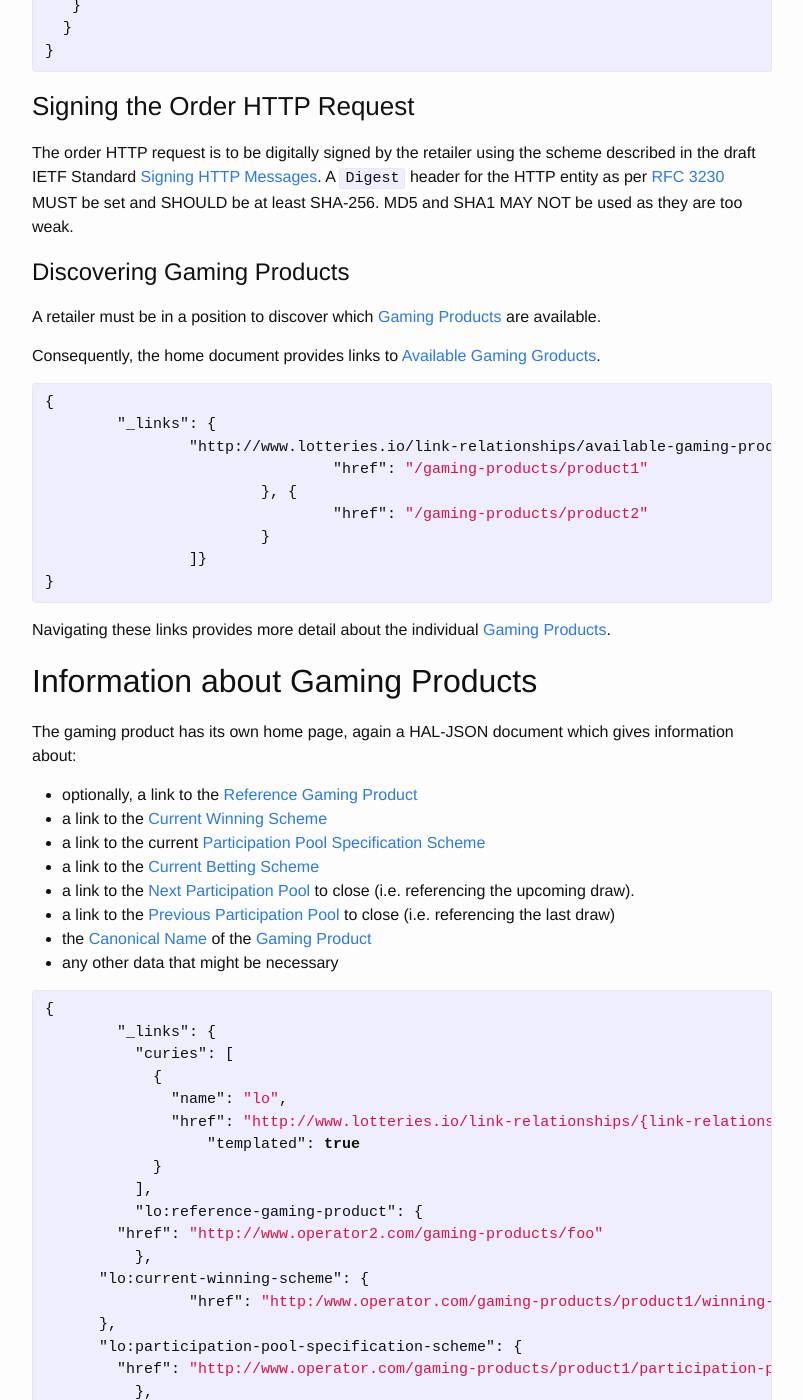
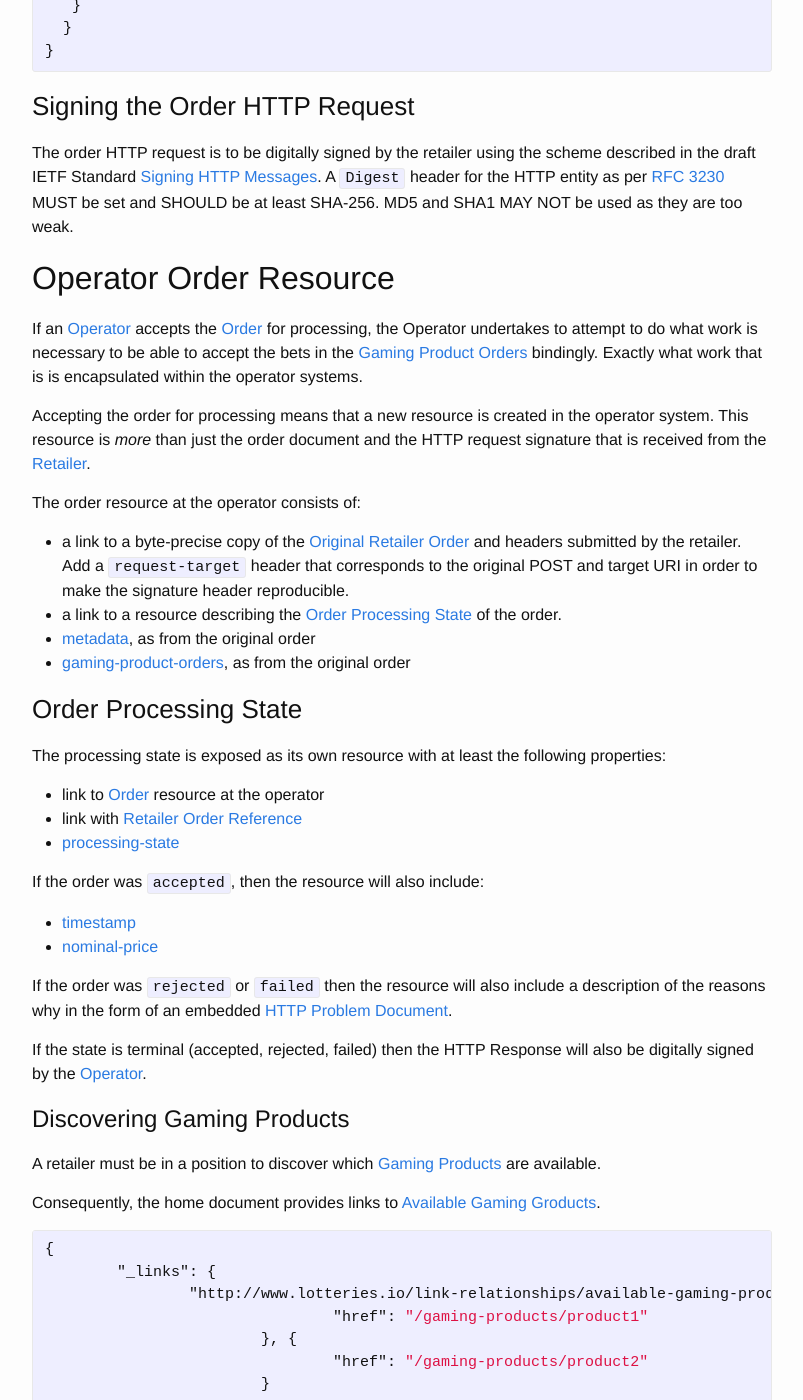
Before and after one commit to lotteries-io/lotteries-io.github.io, a Jekyll site: the page built from _application-profiles/lotteries-io.md, in a window 1280 px wide and 1400 px high, scrolled down 2531 px. Shown: the whole window, without its empty margins (238-1041 px from the left). Built offline with Jekyll 4.4.1, drawn with Linux system fonts in a browser that asks for light colours; some of the changed text lies outside the part shown.

Commit message:
working on order processing

```diff
--- a/_application-profiles/lotteries-io.md
+++ b/_application-profiles/lotteries-io.md
@@ -98,6 +98,36 @@ For example:
 
 ### Signing the Order HTTP Request
 The order HTTP request is to be digitally signed by the retailer using the scheme described in the draft IETF Standard [Signing HTTP Messages](https://tools.ietf.org/html/draft-cavage-http-signatures-03). A `Digest` header for the HTTP entity as per [RFC 3230](http://tools.ietf.org/html/rfc3230) MUST be set and SHOULD be at least SHA-256. MD5 and SHA1 MAY NOT be used as they are too weak.
+
+## Operator Order Resource
+
+If an [Operator](../concepts/operator) accepts the [Order](../concepts/order) for processing, the Operator undertakes to attempt to do what work is necessary to be able to accept the bets in the [Gaming Product Orders](../concepts/gaming-product-order) bindingly. Exactly what work that is is encapsulated within the operator systems.
+
+Accepting the order for processing means that a new resource is created in the operator system. This resource is *more* than just the order document and the HTTP request signature that is received from the [Retailer](../concepts/retailer).
+
+The order resource at the operator consists of:
+
+* a link to a byte-precise 	copy of the [Original Retailer Order](../link-relationships/original-retailer-order) and headers submitted by the retailer. Add a `request-target` header that corresponds to the original POST and target URI in order to make the signature header reproducible.
+* a link to a resource describing the [Order Processing State](../link-relationships/order-processing-state) of the order.
+* [metadata](../properties/metadata), as from the original order
+* [gaming-product-orders](../properties/gaming-product-orders), as from the original order
+
+### Order Processing State
+
+The processing state is exposed as its own resource with at least the following properties:
+
+* link to [Order](../link-relationships/order) resource at the operator
+* link with [Retailer Order Reference](../link-relationships/retailer-order-reference)
+* [processing-state](../properties/processing-state)
+
+If the order was `accepted`, then the resource will also include:
+* [timestamp](../properties/timestamp)
+* [nominal-price](../properties/nominal-price)
+
+If the order was `rejected` or `failed` then the resource will also include a description of the reasons why in the form of an embedded [HTTP Problem Document](https://tools.ietf.org/html/draft-ietf-appsawg-http-problem-00).
+
+If the state is terminal (accepted, rejected, failed) then the HTTP Response will also be digitally signed by the [Operator](../concepts/operator).
+
 
 # Discovering Gaming Products
 
@@ -178,6 +208,8 @@ A resource describing a [Participation Pool](../concepts/participation-pool) sup
 * link to a resource describing the [Gaming Product](../link-relationships/gaming-product).
 * link to a resource describing the [Reference Draw](../link-relationships/reference-draw)
 * optionally, a link to a resource describing the [Gaming Product Draw View](../link-relationships/gaming-product-draw-view) if this should be needed
+* link to a resource describing the [Betting Scheme](../link-relationships/betting-scheme) that defines valid bets for the pool
+* link to a resource describing the [Winning Scheme](../link-relationships/winning-scheme) that defines how winning classes and winnings are computed for the pool
 * the [Opening Time](../properties/opening-time) of the pool in ISO 8601 format at second level precision, preferably in UTC.
 * the [Closing Time](../properties/closing-time) of the pool in ISO 8601 format at second level precision, preferably in UTC.
 * the [Fail-safe Time](../properties/fail-safe-time) of the pool in ISO 8601 format at second level precision, preferably in UTC.
```
Also changed, not shown: other parts of _application-profiles/lotteries-io.md (+9 -3 lines).
